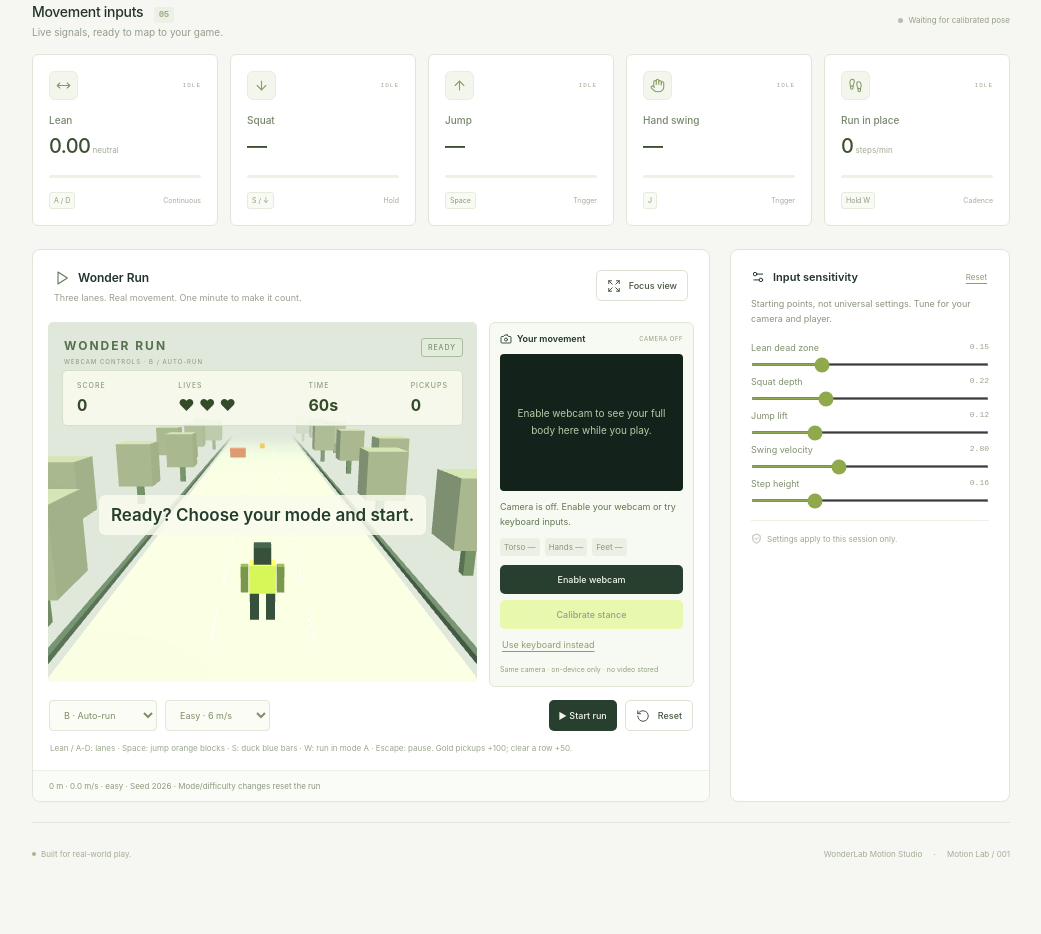
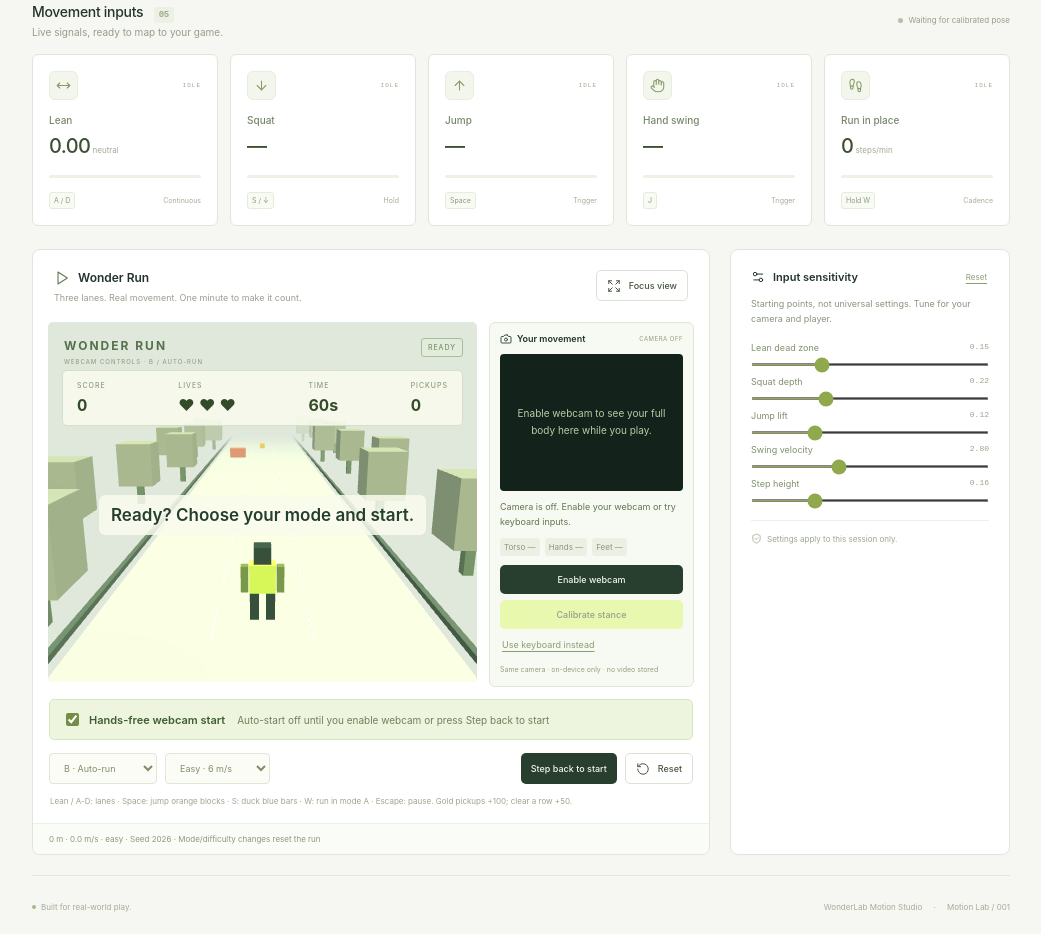
Before and after one commit to susanthavfx-art/WonderLab-Motion-Studio, a website built with Vite: page index.html in a window 1280 px wide. Shown: the part 915-1849 px from the top of the page, without its empty margins (232-1273 px from the left). Before the commit the page ends 1796 px from the top, so only its background shows below. Built offline with nearby package versions, Linux system fonts and the light colour scheme; animation ran at ten frames a second.

Commit message:
Add hands-free webcam calibration and countdown start
Co-authored-by: arena-agent <297053741+arena-agent@users.noreply.github.com>

```diff
--- a/src/main.js
+++ b/src/main.js
@@ -33,6 +33,7 @@ import {
 } from "./motion/engine.js";
 import { createRunner } from "./runner.js";
 import { RunnerGame } from "./runner-game.js";
+import { HandsFreeStart } from "./motion/hands-free.js";
 const icons = {
   FlaskConical,
   Scan,
@@ -100,7 +101,7 @@ document.querySelector("#app").innerHTML = `
 <div class="game-message" id="gameMessage" role="status" aria-live="polite"></div><div class="game-feedback" id="gameFeedback"></div>
 <div class="game-results" id="gameResults" hidden><span>SESSION RESULTS</span><h3 id="resultTitle">Run complete</h3><strong id="resultScore">0</strong><p id="resultDetails"></p><button class="button primary" id="replayRunner">Play again ↗</button></div></div>
 <aside class="runner-monitor" aria-label="Live webcam playtest monitor"><div class="monitor-heading"><strong>${icon("Camera")} Your movement</strong><span id="monitorBadge">CAMERA OFF</span></div><div class="monitor-preview" id="monitorPreview"><canvas id="monitorCanvas" aria-label="Mirrored live webcam and skeleton preview"></canvas><p id="monitorEmpty">Enable webcam to see your full body here while you play.</p></div><p id="monitorStatus" role="status">Enable webcam, then calibrate.</p><div class="monitor-quality" aria-label="Body visibility"><span id="monitor-torso">Torso —</span><span id="monitor-hands">Hands —</span><span id="monitor-legs">Feet —</span></div><div class="monitor-actions"><button class="button dark compact" id="monitorEnable">Enable webcam</button><button class="button secondary compact" id="monitorStop" aria-label="Stop webcam from game view">Stop</button><button class="button primary compact" id="monitorCalibrate">Calibrate stance</button><button class="text-button" id="monitorKeyboard">Use keyboard instead</button></div><small>Same camera · on-device only · no video stored</small></aside></div>
-<div class="runner-toolbar"><select id="runMode" aria-label="Runner mode"><option value="auto">B · Auto-run</option><option value="steps">A · Run in place</option></select><select id="runDifficulty" aria-label="Runner difficulty"><option value="easy">Easy · 6 m/s</option><option value="normal">Normal · 8 m/s</option><option value="hard">Hard · 10 m/s</option></select><button class="button dark compact" id="playRunner">▶ Start run</button><button class="button secondary compact" id="resetRunner">${icon("RotateCcw")} Reset</button></div>
+<div class="handsfree-bar"><label><input type="checkbox" id="handsFreeEnabled" checked> Hands-free webcam start</label><span id="handsFreeStatus" role="status">Enable webcam, then step back. Auto-calibrate → 3–2–1 → run.</span></div><div class="runner-toolbar"><select id="runMode" aria-label="Runner mode"><option value="auto">B · Auto-run</option><option value="steps">A · Run in place</option></select><select id="runDifficulty" aria-label="Runner difficulty"><option value="easy">Easy · 6 m/s</option><option value="normal">Normal · 8 m/s</option><option value="hard">Hard · 10 m/s</option></select><button class="button dark compact" id="playRunner">▶ Start run</button><button class="button secondary compact" id="resetRunner">${icon("RotateCcw")} Reset</button></div>
 <p class="runner-footnote">Lean / A-D: lanes · Space: jump orange blocks · S: duck blue bars · W: run in mode A · Escape: pause. Gold pickups +100; clear a row +50.</p><div class="runner-session" id="gameSession">60-second run · 3 lives · Seed 2026 · Mode changes reset the run</div></section>
 <section class="panel tuning-panel" id="tuningPanel"><div class="small-heading"><h2>${icon("Settings2")} Input sensitivity</h2><button class="text-button" id="resetThresholds">Reset</button></div><p>Starting points, not universal settings. Tune for your camera and player.</p>${[
   ["lean", "Lean dead zone", 0.05, 0.4, 0.01],
@@ -117,7 +118,7 @@ document.querySelector("#app").innerHTML = `
     "",
   )}<div class="tune-note">${icon("ShieldCheck")} Settings apply to this session only.</div></section></div>
 <footer><span><span class="footer-dot"></span> Built for real-world play.</span><span>WonderLab Motion Studio <b>·</b> Motion Lab / 001</span></footer></main></div>
-<dialog id="guideDialog"><div class="dialog-heading"><h2>Your first motion test</h2><button id="closeGuide" class="icon-button" aria-label="Close guide">✕</button></div><ol><li>Allow camera access on this HTTPS page. If embedded-camera permissions are blocked, open the preview in its own tab.</li><li>Frame your head, relaxed hands, knees and feet with room to move. Keep the floor clear.</li><li>Press Calibrate and hold a comfortable, stable stance for two seconds.</li><li>Try lean, squat, small optional jump, hand swing and alternating steps. Detectors are experimental; check false triggers and missed actions.</li><li>Use Keyboard test without a camera: A/D lean, S crouch, Space jump, J swing, hold W to simulate steps. Escape pauses the game. Lean chooses a lane; orange blocks need a jump, blue bars need a squat. Mode A needs W or running in place.</li></ol><p>One player only. No video is stored or uploaded. Stop the camera when finished. Recalibrate for each player or camera position. Avoid jumping if unsafe.</p><button class="button dark full" id="gotIt">Got it, let’s move ${icon("ArrowUpRight")}</button></dialog><div id="toast" role="status"></div>`;
+<dialog id="guideDialog"><div class="dialog-heading"><h2>Your first motion test</h2><button id="closeGuide" class="icon-button" aria-label="Close guide">✕</button></div><ol><li>Allow camera access on this HTTPS page. If embedded-camera permissions are blocked, open the preview in its own tab.</li><li>Frame your head, relaxed hands, knees and feet with room to move. Keep the floor clear.</li><li>Hands-free start is on by default: enable webcam, step back into full view and hold still. Calibration runs automatically, followed by a 3–2–1 countdown. Pause/Escape cancels auto-start; press Step back to start before returning to your stance. Disable Hands-free start for manual Motion Lab tests.</li><li>Try lean, squat, small optional jump, hand swing and alternating steps. Detectors are experimental; check false triggers and missed actions.</li><li>Use Keyboard test without a camera: A/D lean, S crouch, Space jump, J swing, hold W to simulate steps. Escape pauses the game. Lean chooses a lane; orange blocks need a jump, blue bars need a squat. Mode A needs W or running in place.</li></ol><p>One player only. No video is stored or uploaded. Stop the camera when finished. Recalibrate for each player or camera position. Avoid jumping if unsafe.</p><button class="button dark full" id="gotIt">Got it, let’s move ${icon("ArrowUpRight")}</button></dialog><div id="toast" role="status"></div>`;
 const keyboardEmptyMarkup = `<div class="keyboard-visual">${icon("Keyboard")}</div><h3>Your keyboard. Your controller.</h3><p>No camera needed. Test the same game inputs<br>with a few familiar keys.</p><div class="keyboard-map"><span>A / D <small>Lean</small></span><span>W <small>Run</small></span><span>S <small>Squat</small></span><span>Space <small>Jump</small></span><span>J <small>Swing</small></span></div><span class="privacy">SIMULATED INPUTS · NOT WEBCAM TRACKING</span>`;
 const keyboardView = document.createElement("div");
 keyboardView.id = "keyboardView";
@@ -128,6 +129,7 @@ $("cameraStage").append(keyboardView);
 createIcons({ icons });
 const engine = new MotionEngine();
 const game = new RunnerGame();
+const handsFree = new HandsFreeStart();
 const runner = createRunner($("runner"));
 if (runner.error) $("runnerState").textContent = runner.error;
 let camera = null,
@@ -157,6 +159,7 @@ function status(text, live = false) {
   $("statusDot").classList.toggle("live", live);
 }
 function resetMotion() {
+  handsFree.disarm();
   game.pause("Camera or calibration changed · Recalibrate and resume");
   engine.profile = null;
   engine.cancelCalibration();
@@ -235,6 +238,7 @@ async function enable() {
     }
     camera = result;
     resetMotion();
+    if ($("handsFreeEnabled").checked) handsFree.arm();
     camera.video.className = "live-video";
     $("cameraStage").prepend(camera.video);
     $("cameraEmpty").hidden = true;
@@ -277,7 +281,7 @@ $("monitorKeyboard").onclick = () => {
 $("mirror").onchange = () => {
   $("cameraStage").classList.toggle("unmirrored", !$("mirror").checked);
 };
-$("calibrate").onclick = () => {
+function beginCalibration() {
   if (!camera?.ready || !quality(camera.landmarks).full) {
     toast(
       "Show your head, shoulders, hands, knees and feet before calibrating.",
@@ -293,14 +297,22 @@ $("calibrate").onclick = () => {
   $("calibrationHelp").textContent =
     "Hold still. Movement or hidden joints resets the timer.";
   lastLandmarks = null;
+}
+$("calibrate").onclick = () => {
+  if ($("handsFreeEnabled").checked && camera) handsFree.arm();
+  beginCalibration();
 };
 for (const id of Object.keys(defaults))
   $("tune-" + id).oninput = (e) => {
+    handsFree.disarm();
+    game.pause("Sensitivity changed · Re-arm when ready");
     engine.thresholds[id] = Number(e.target.value);
     $("out-" + id).textContent = Number(e.target.value).toFixed(2);
     engine.reset();
   };
 $("resetThresholds").onclick = () => {
+  handsFree.disarm();
+  game.pause("Sensitivity changed · Re-arm when ready");
   engine.thresholds = { ...defaults };
   engine.reset();
   for (const [id, v] of Object.entries(defaults)) {
@@ -310,6 +322,7 @@ $("resetThresholds").onclick = () => {
   toast("Sensitivity reset to starting values.");
 };
 function resetGame() {
+  handsFree.disarm();
   game.reset({
     mode: $("runMode").value,
     difficulty: $("runDifficulty").value,
@@ -324,17 +337,43 @@ function playGame() {
     return;
   }
   if (["running", "countdown"].includes(game.state)) {
+    handsFree.disarm();
     game.pause();
     return;
   }
-  if (source === "webcam" && (!engine.profile || !actions.valid)) {
-    toast("Calibrate a visible full body first, or select Keyboard test.");
+  if (handsFree.armed && !["running", "countdown"].includes(game.state)) {
+    handsFree.disarm();
     return;
   }
   if (game.state === "finished") resetGame();
+  if (source === "webcam" && $("handsFreeEnabled").checked) {
+    handsFree.arm();
+    toast(
+      "Step back into full view. Hold still for calibration and the 3–2–1 countdown.",
+    );
+    document.activeElement?.blur();
+    return;
+  }
+  if (source === "webcam" && (!engine.profile || !actions.valid)) {
+    toast(
+      "Calibrate a visible full body first, or enable Hands-free webcam start.",
+    );
+    return;
+  }
   game.start();
   document.activeElement?.blur();
 }
+$("handsFreeEnabled").onchange = () => {
+  if (!$("handsFreeEnabled").checked) {
+    handsFree.disarm();
+    if (game.state === "countdown") game.pause("Auto-start disabled");
+  } else if (
+    camera &&
+    source === "webcam" &&
+    !["running", "finished"].includes(game.state)
+  )
+    handsFree.arm();
+};
 $("playRunner").onclick = playGame;
 $("resetRunner").onclick = resetGame;
 $("replayRunner").onclick = playGame;
@@ -346,6 +385,7 @@ $("expandRunner").onclick = () => {
   $("runnerPanel").scrollIntoView({ behavior: "smooth", block: "start" });
 };
 const openGuide = () => {
+  handsFree.disarm();
   game.pause("Setup guide open · Resume when ready");
   $("guideDialog").showModal();
 };
@@ -367,6 +407,7 @@ const controlled = (e) =>
   $("guideDialog").open;
 window.addEventListener("keydown", (e) => {
   if (e.key === "Escape") {
+    handsFree.disarm();
     game.pause("Paused · Press Resume when ready");
     keys.clear();
     return;
@@ -381,6 +422,7 @@ window.addEventListener("keydown", (e) => {
 });
 window.addEventListener("keyup", (e) => keys.delete(e.key.toLowerCase()));
 function blur() {
+  handsFree.disarm();
   keys.clear();
   keyJump = keySwing = false;
   game.pause("Paused · Press Resume when ready");
@@ -499,22 +541,33 @@ function updateGameUI(a) {
     : game.state === "countdown"
       ? String(Math.max(1, Math.ceil(game.countdown)))
       : game.state === "ready"
-        ? "Ready? Choose your mode and start."
+        ? handsFree.armed
+          ? "Step back · Full body visible → hold steady → 3–2–1"
+          : "Ready? Choose your mode and start."
         : game.state === "paused"
-          ? game.reason
+          ? handsFree.armed
+            ? "Step back into full view · Countdown will restart"
+            : game.reason
           : game.state === "running" &&
               game.mode === "steps" &&
               game.speed < 0.1
             ? "Run in place or hold W to move"
             : "";
+  $("gameMessage").classList.toggle("counting", game.state === "countdown");
   $("gameFeedback").textContent = game.feedbackTime > 0 ? game.feedback : "";
   $("playRunner").textContent = ["running", "countdown"].includes(game.state)
     ? "Ⅱ Pause"
-    : game.state === "paused"
-      ? "▶ Resume"
-      : game.state === "finished"
-        ? "↻ Play again"
-        : "▶ Start run";
+    : handsFree.armed
+      ? "Cancel auto-start"
+      : source === "webcam" && $("handsFreeEnabled").checked
+        ? game.state === "finished"
+          ? "Step back to replay"
+          : "Step back to start"
+        : game.state === "paused"
+          ? "▶ Resume"
+          : game.state === "finished"
+            ? "↻ Play again"
+            : "▶ Start run";
   $("gameResults").hidden = game.state !== "finished";
   if (game.state === "finished") {
     $("resultTitle").textContent = game.reason;
@@ -694,6 +747,44 @@ function frame(now) {
         ? "Live motion signals"
         : "Waiting for calibrated pose";
   updateCards(a, now);
+  const readyForHandsFree =
+    source === "webcam" &&
+    !!camera?.ready &&
+    now - lastFrameAt < 250 &&
+    quality(camera.landmarks).full;
+  if (handsFree.armed && game.state === "countdown" && !readyForHandsFree)
+    game.pause("Full body tracking interrupted · Countdown will restart");
+  const autoAction = handsFree.update({
+    now,
+    visible: readyForHandsFree,
+    calibrated: !!engine.profile && a.valid,
+    calibrating,
+    state: game.state,
+    allowed:
+      source === "webcam" &&
+      !!camera &&
+      $("handsFreeEnabled").checked &&
+      !runner.error &&
+      !document.hidden &&
+      document.hasFocus() &&
+      !$("guideDialog").open,
+  });
+  if (autoAction === "calibrate") beginCalibration();
+  if (autoAction === "start") game.start();
+  $("handsFreeStatus").textContent =
+    source === "keyboard"
+      ? "Keyboard mode · Manual start"
+      : !$("handsFreeEnabled").checked
+        ? "Manual webcam start"
+        : !handsFree.armed
+          ? "Auto-start off until you enable webcam or press Step back to start"
+          : calibrating
+            ? "Hold still · Calibrating your stance…"
+            : game.state === "countdown"
+              ? "Keep your full body visible · 3–2–1 countdown"
+              : game.state === "running"
+                ? "Hands-free active · Tracking loss pauses, full-body return restarts countdown"
+                : "Step back · Show head, hands, knees and feet. Hold still.";
   game.update(dt, a);
   runner.draw(game);
   updateGameUI(a);
--- /dev/null
+++ b/src/motion/hands-free.js
@@ -0,0 +1,30 @@
+// Explicitly armed readiness gate. It never owns a camera or bypasses calibration.
+export class HandsFreeStart {
+  constructor() {
+    this.disarm();
+  }
+  arm() {
+    this.armed = true;
+    this.since = null;
+  }
+  disarm() {
+    this.armed = false;
+    this.since = null;
+  }
+  update({ now, visible, calibrated, calibrating, state, allowed }) {
+    if (!allowed || state === "finished") {
+      this.disarm();
+      return null;
+    }
+    if (!this.armed) return null;
+    if (!visible) {
+      this.since = null;
+      return null;
+    }
+    if (["running", "countdown"].includes(state)) return null;
+    this.since ??= now;
+    if (now - this.since < 600) return null;
+    if (!calibrated) return calibrating ? null : "calibrate";
+    return "start";
+  }
+}
--- a/src/style.css
+++ b/src/style.css
@@ -1914,3 +1914,51 @@ dialog p {
     overflow: auto;
   }
 }
+.handsfree-bar {
+  display: flex;
+  align-items: center;
+  gap: 12px;
+  flex-wrap: wrap;
+  margin: 12px 16px 0;
+  padding: 10px 12px;
+  background: #eef5df;
+  border: 1px solid #d8e5c3;
+  border-radius: 5px;
+}
+.handsfree-bar label {
+  display: flex;
+  align-items: center;
+  gap: 7px;
+  font-size: 11px;
+  font-weight: 600;
+  color: #405c31;
+  cursor: pointer;
+}
+.handsfree-bar input {
+  accent-color: #758d47;
+}
+.handsfree-bar > span {
+  font-size: 10px;
+  color: #6d805a;
+  line-height: 1.6;
+}
+.runner-panel.focused .runner-stage {
+  height: calc(100dvh - 270px);
+}
+@media (max-width: 600px) {
+  .runner-panel.focused .runner-stage {
+    height: clamp(200px, 33dvh, 400px);
+  }
+  .handsfree-bar {
+    gap: 5px;
+  }
+}
+.game-message.counting {
+  font-size: clamp(50px, 8vw, 100px);
+  line-height: 1;
+  font-weight: 700;
+  color: #344e26;
+  max-width: 180px;
+  margin: auto;
+  top: 40%;
+}
```
Also changed, not shown: e2e/runner.spec.js (+96 -27 lines), test/hands-free.test.js (added, +69 -0 lines), README.md.
